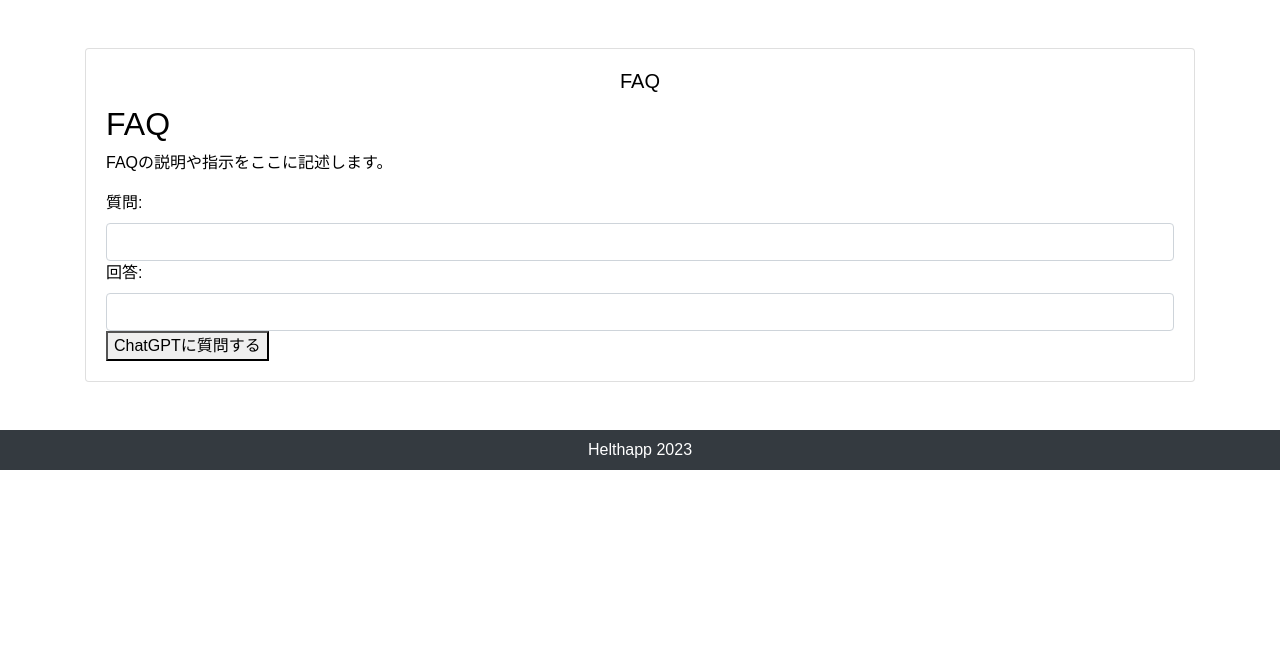
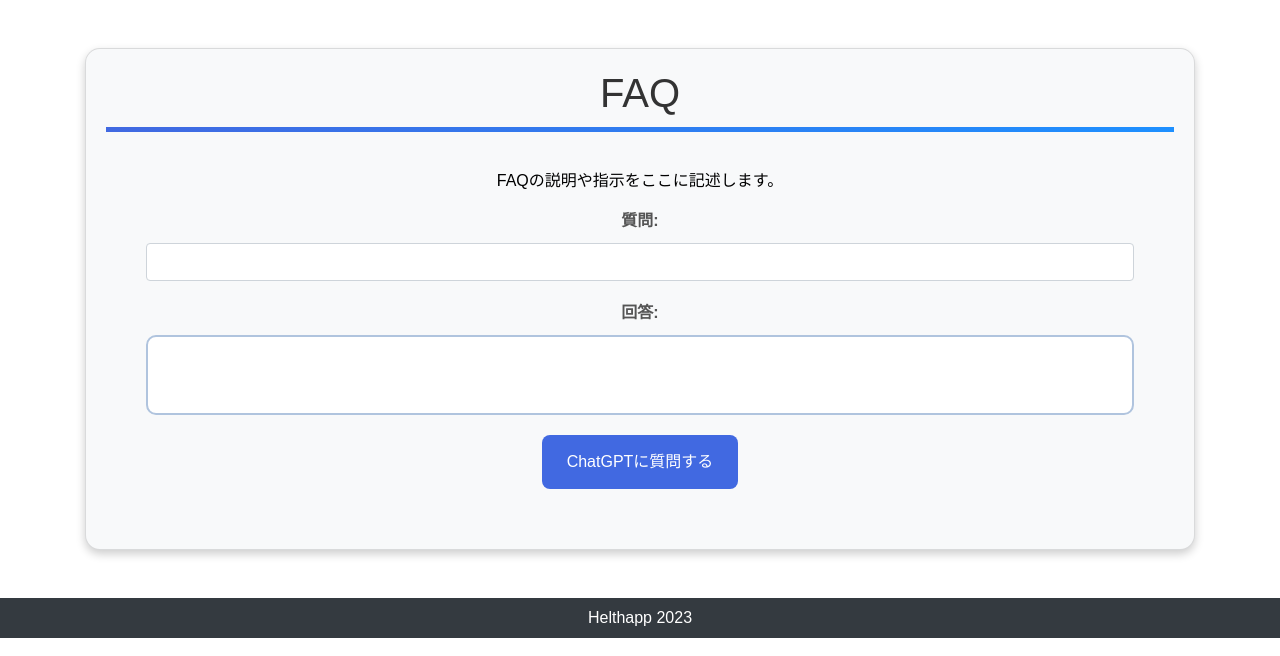
Before and after one commit to s1f102101075/helpapp2, a Django app: page /app2/FAQ/ in a window 1280 px wide. Shown: the part 144-800 px from the top of the page. Run offline with Django 4.2, Linux system fonts and the light colour scheme; some libraries are stand-ins or nearby versions.

Commit message:
ghj
fghjk

```diff
--- /dev/null
+++ b/app2/static/css/FAQ.css
@@ -0,0 +1,99 @@
+/* ベースとなるデザイン */
+.card-profile {
+  background-color: #F8F9FA;
+  border-radius: 15px;
+  box-shadow: 0 4px 10px rgba(0, 0, 0, 0.2);
+  transition: transform 0.3s ease-in-out;
+}
+
+.card-profile:hover {
+  transform: translateY(-15px);
+}
+
+#faq-container {
+  text-align: center;
+  padding: 40px;
+}
+
+/* ラベルと入力フォーム */
+label {
+  display: block;
+  margin-bottom: 10px;
+  font-weight: bold;
+  color: #555; /* より暗めの文字色 */
+}
+
+input {
+  width: 100%;
+  padding: 15px;
+  margin-bottom: 20px;
+  box-sizing: border-box;
+  border: 2px solid #B0C4DE; /* より濃い青系のボーダーカラー */
+  border-radius: 8px;
+  transition: border-color 0.2s ease-in-out;
+}
+
+input:focus {
+  border-color: #4169E1; /* フォーカス時のボーダーカラー */
+  outline: none;
+}
+
+/* 回答エリア */
+#answer {
+  border: 2px solid #B0C4DE;
+  padding: 20px;
+  margin-bottom: 20px;
+  min-height: 80px;
+  border-radius: 10px;
+  transition: background-color 0.3s ease-in-out;
+}
+
+/* 質問ボタン */
+button {
+  background-color: #4169E1;
+  color: #fff;
+  padding: 15px 25px;
+  border: none;
+  border-radius: 8px;
+  cursor: pointer;
+  transition: background-color 0.2s ease-in-out;
+}
+
+button:hover {
+  background-color: #1E90FF; /* ホバー時のカラー */
+}
+
+/* ローディングスピナー */
+.spinner-border {
+  display: none;
+  width: 2rem;
+  height: 2rem;
+  border: 0.25em solid #4169E1;
+  border-right-color: transparent;
+  border-radius: 50%;
+  animation: spinner .75s linear infinite;
+}
+
+/* 装飾的な要素 */
+.card-title {
+  position: relative;
+  font-size: 2.5rem;
+  color: #333; /* より濃い文字色 */
+}
+
+.card-title::after {
+  content: '';
+  position: absolute;
+  left: 0;
+  right: 0;
+  bottom: -15px;
+  height: 5px;
+  background: linear-gradient(to right, #4169E1, #1E90FF);
+}
+
+/* スピナーのアニメーション */
+@keyframes spinner {
+  100% {
+      transform: rotate(360deg);
+  }
+}
--- a/app2/templates/app2/FAQ.html
+++ b/app2/templates/app2/FAQ.html
@@ -1,20 +1,13 @@
 {% extends "app/base.html" %}
 {% block content %}
-<!DOCTYPE html>
-<html lang="en">
-<head>
-  <meta charset="UTF-8">
-  <meta name="viewport" content="width=device-width, initial-scale=1.0">
-  <title>ChatGPT FAQ</title>
-</head>
-<body>
-
 <div class="card card-profile my-5 mx-auto">
   <div class="card-body">
     <h5 class="card-title text-center">FAQ</h5>
     <div id="faq-container">
-      <h2>FAQ</h2>
+    {% load static %}
       <p>FAQの説明や指示をここに記述します。</p>
+      <form action="{% url 'index' %}" method="post"></form>
+      <link rel="stylesheet" href="{% static 'css/FAQ.css' %}" />
       <label for="question">質問:</label>
       <input type="text" id="question" name="question" class="form-control">
       <label for="answer">回答:</label>
@@ -35,7 +28,7 @@
           'Content-Type': 'application/json'
         },
         body: JSON.stringify({ question: question }),
-        mode: 'no-cors' // この行を追加
+        mode: 'no-cors'
       });
 
       const data = await response.json();
@@ -48,8 +41,4 @@
     }
   }
 </script>
-
-</body>
-</html>
-
 {% endblock %}
--- a/app2/urls.py
+++ b/app2/urls.py
@@ -1,10 +1,17 @@
 from django.urls import path
 from accounts import views
 from app2 import views
+from .views import index, TrainingView, FAQView, FoodView, PlanView, chatapi
+
+# from .views import YourView
 
 urlpatterns = [
     path('training/', views.TrainingView.as_view(), name='training'),
     path('FAQ/', views.FAQView.as_view(), name='FAQ'),
     path('plan/', views.PlanView.as_view(), name='plan'),
     path('food/', views.FoodView.as_view(), name='food'),
+    path('', views.index, name='index'),
+    path('chatapi/', chatapi, name='chatapi'),
+    path('index/', index, name='index'),
+    # path('api/v1/', YourView.as_view(), name='your_view_name')
 ]
--- a/app2/views.py
+++ b/app2/views.py
@@ -1,15 +1,54 @@
 from django.views import View
 from django.shortcuts import render
+from django.http import JsonResponse
+from django.views.decorators.csrf import csrf_exempt
+from django.shortcuts import render
 
-from django.shortcuts import render
 import openai
 
-def my_view(request):
-    openai.api_key = settings.OPENAI_API_KEY
+openai.api_key = "7f5AQ030gyWL6Cbgu1GNO-fTRvLAyKgQ8Lcu10bMZnvz6UgH3fXxJgooGCP60ToYx6z3PQAc2HUo72fk2GOVMeg"
+openai.api_base = "https://api.openai.iniad.org/api/v1"
 
-    # OpenAI APIを使った処理
+def index(request):
+    # Your view logic here
+    return render(request, 'index.html')
 
-    return render(request, 'template.html')
+def chatapi(request):
+    if request.method == 'POST':
+        title = request.POST['title']
+        openai.api_key = "7f5AQ030gyWL6Cbgu1GNO-fTRvLAyKgQ8Lcu10bMZnvz6UgH3fXxJgooGCP60ToYx6z3PQAc2HUo72fk2GOVMeg"
+        openai.api_base = 'https://api.openai.iniad.org/api/v1'
+        response = openai.ChatCompletion.create(
+            model="gpt-3.5-turbo",
+            messages=[
+                {"role": "system", "content":  "You are a helpful assistant."},
+                {"role": "user", "content": f"{title}"}
+            ]
+        )
+        ans = response['choices'][0]['message']['content']
+        return JsonResponse({'answer': ans})
+    else:
+        return JsonResponse({'error': 'Invalid request method'})
+# def index(request):
+#         if request.method == 'GET':
+#                 return render(request, 'chat/index.html')
+#         if request.method == 'POST':
+#                 title = request.POST['title']
+#                 openai.api_key = "7f5AQ030gyWL6Cbgu1GNO-fTRvLAyKgQ8Lcu10bMZnvz6UgH3fXxJgooGCP60ToYx6z3PQAc2HUo72fk2GOVMeg"
+#                 openai.api_base = 'https://api.openai.iniad.org/api/v1'
+#                 response = openai.ChatCompletion.create(
+#                     model="gpt-3.5-turbo",
+#                     messages=[
+#                         {"role": "system", "content":  "You are a helpful assistant."},
+#                         {"role": "user", "content": f"{title}"}
+#                     ]
+#                 )
+#                 ans = response['choices'][0]['message']['content']
+#         context = {
+#                 'title' : title,
+#                 'ans' : ans
+#                 }
+#         return render(request, 'app2/FAQ.html',context)
 class TrainingView(View):
     def get(self, request, *args, **kwargs):
         # 何かの処理
```
